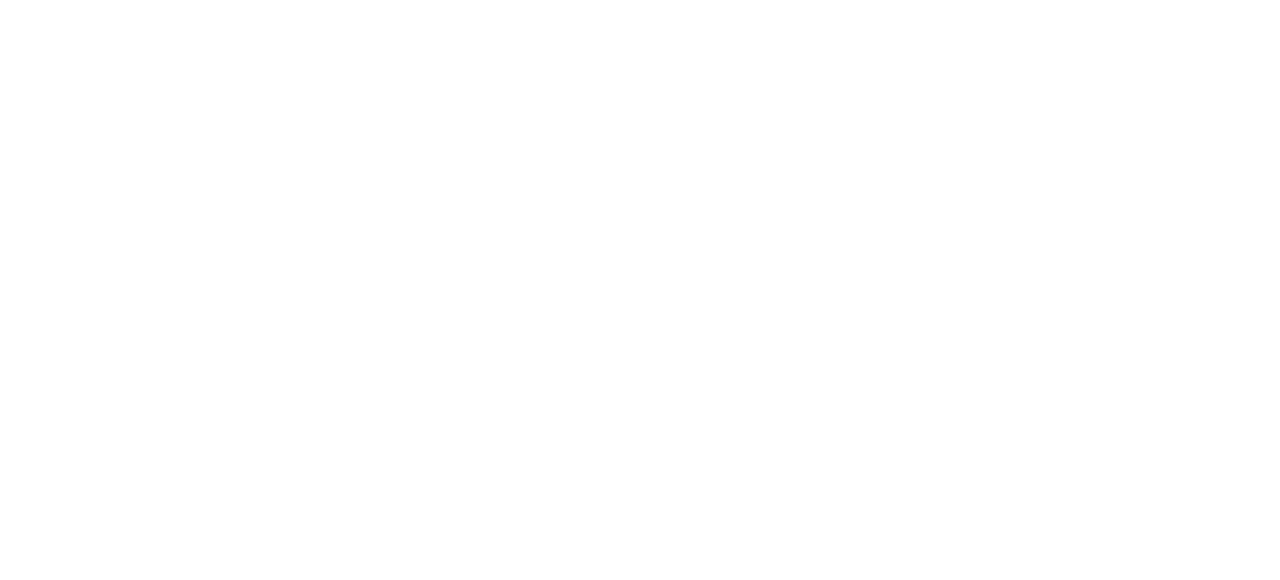
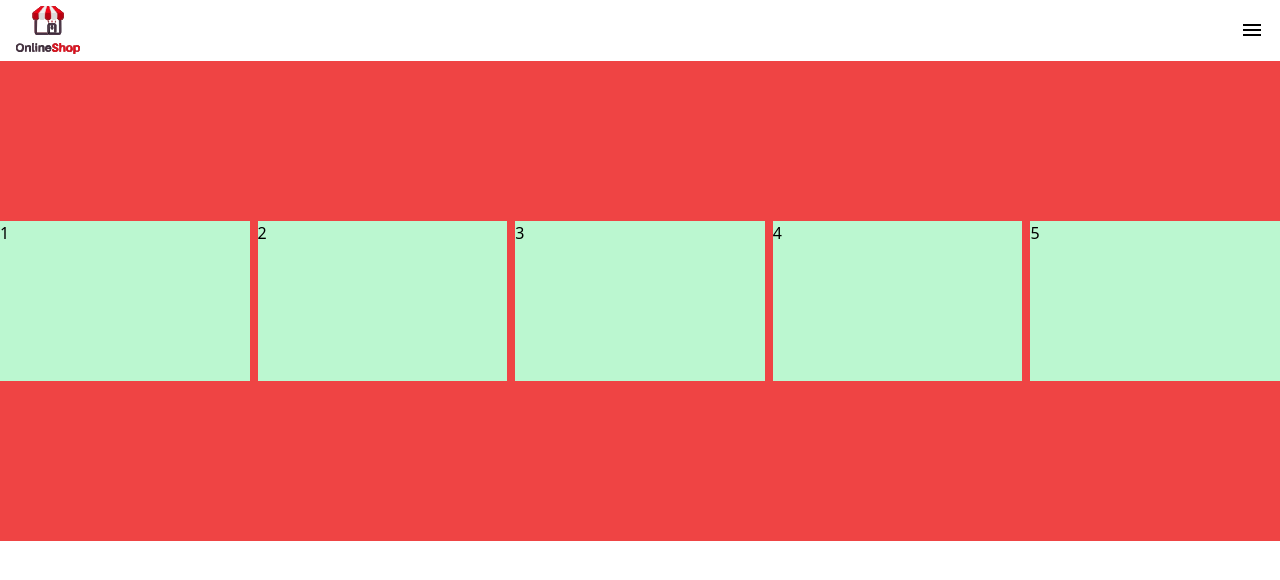
Before and after one commit to leonel691/eshoping, a website built with Vite: page tailwind_projet/index.html in a window 1280 px wide. Built offline with nearby package versions, Linux system fonts and the light colour scheme.

Commit message:
feat : navbar terminer

```diff
--- a/tailwind_projet/index.html
+++ b/tailwind_projet/index.html
@@ -8,8 +8,24 @@
   <link rel="stylesheet" href="/src/style.css">
 </head>
 
-<body class="">
+<body class="flex flex-col">
+  <nav id="navbar" class="flex items-center justify-between p-[0.4rem_1rem]">
+    <div class="logo">
+      <a href="/"><img class="w-[4rem] h-auto" src="/assets/images/logo.svg" alt="Logo" /></a>
+    </div>
+    <div class="">
+      <svg id="burger menu" xmlns="http://www.w3.org/2000/svg" height="24px" viewBox="0 -960 960 960" width="24px" fill="#000"><path d="M120-240v-80h720v80H120Zm0-200v-80h720v80H120Zm0-200v-80h720v80H120Z"/></svg><!-- burger menu -->
+    </div>
+  </nav>
+<!--  hero section -->
+  <div class="h-[30rem] bg-red-500 overflow-x-scroll items-center justify-center flex gap-2">
+    <div class="w-[20rem] h-[10rem] bg-green-200">1</div>
+    <div class="w-[20rem] h-[10rem] bg-green-200">2</div>
+    <div class="w-[20rem] h-[10rem] bg-green-200">3</div>
+    <div class="w-[20rem] h-[10rem] bg-green-200">4</div>
+    <div class="w-[20rem] h-[10rem] bg-green-200">5</div>
 
+  </div>
 
   <script type="module" src="/src/main.js"></script>
 </body>
```
